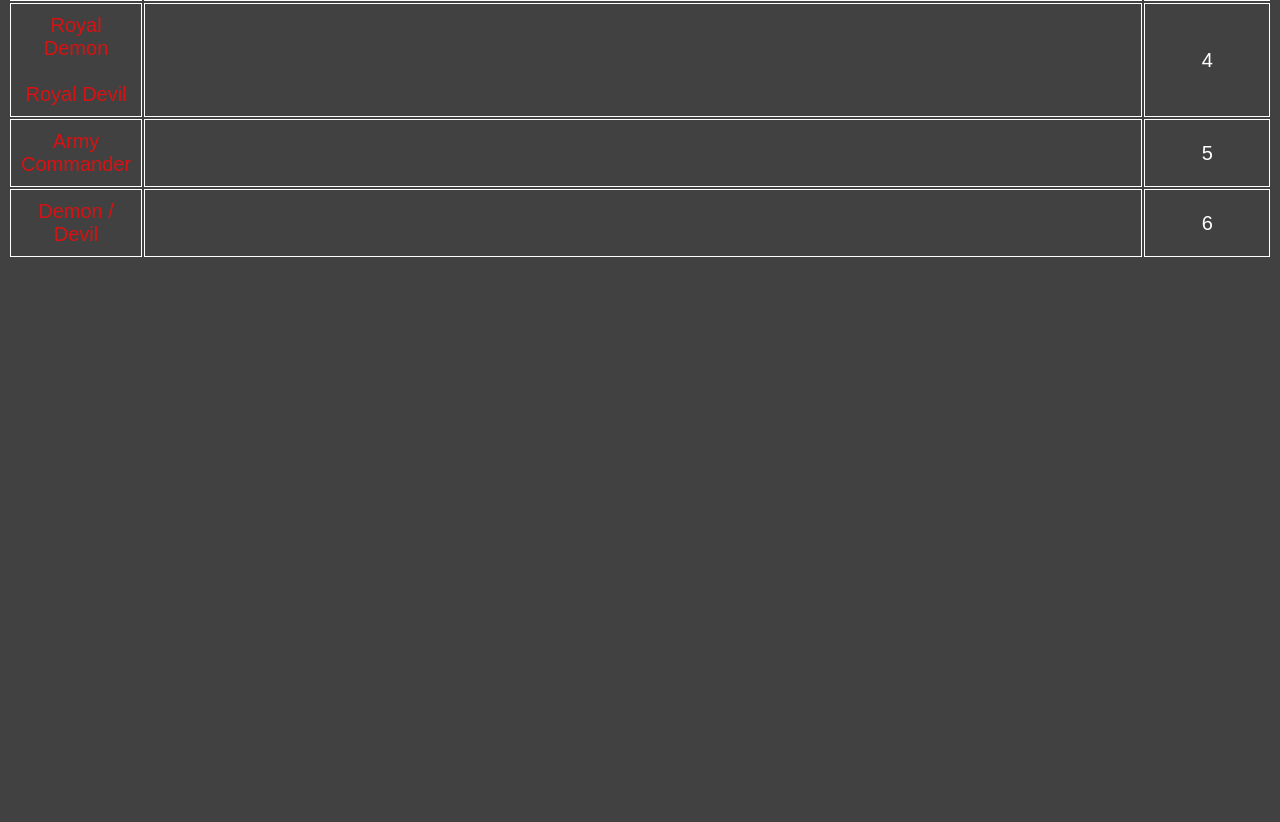
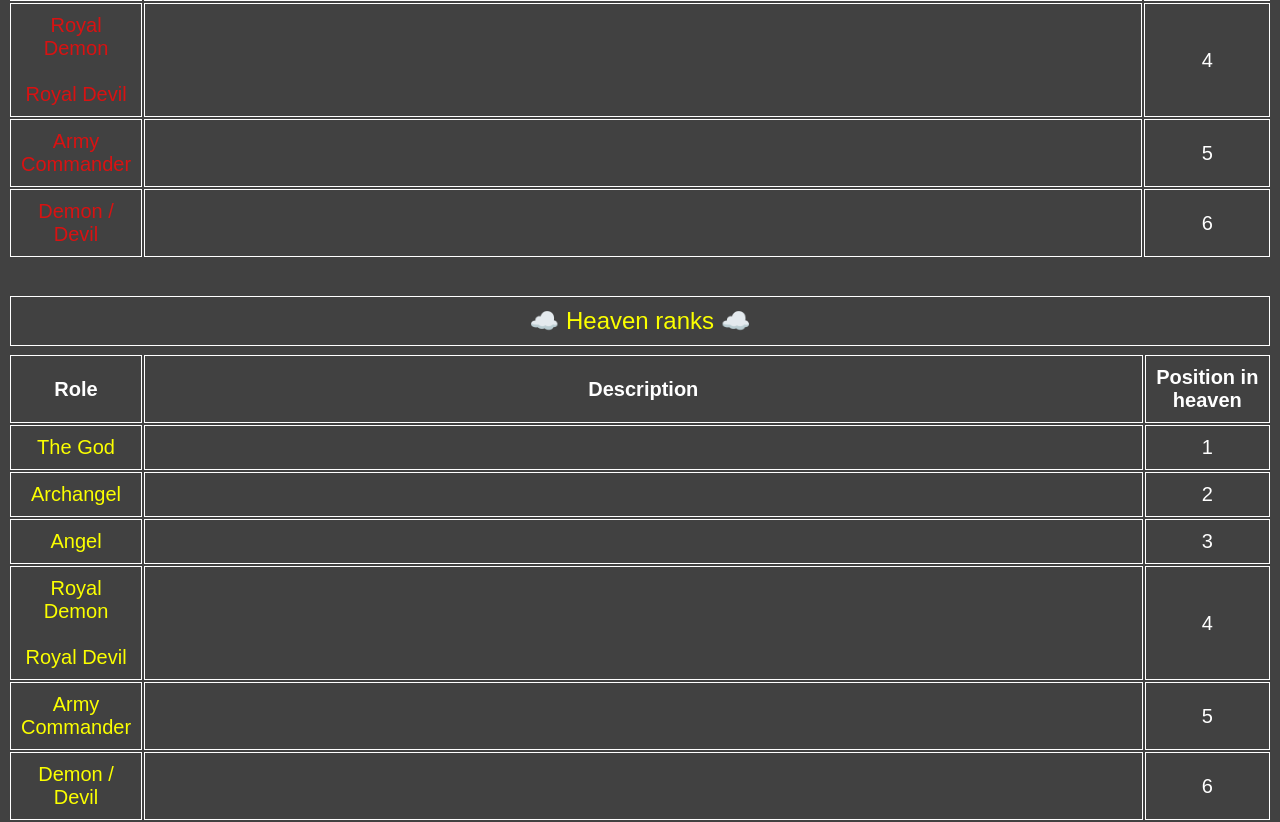
Before and after one commit to DarkWolf3220/wldrp-wiki, a plain HTML site: page ranks.html in a window 1280 px wide. Shown: the part 1342-2164 px from the top of the page. Before the commit the page ends 1601 px from the top, so only its background shows below. Drawn offline with Linux system fonts and the light colour scheme.

Commit message:
added heaven ranks

```diff
--- a/main.scss
+++ b/main.scss
@@ -135,7 +135,17 @@ td{
     color: rgb(216, 18, 18);
 }
 
-hr{
-    padding-top: 15px;
-    padding-bottom: 15px;
+.heaven-roles-table{
+    padding-top: 35px;
+    padding-bottom: 5px;
 }
+
+.heaven-ranks{
+    font-size: 24px;
+    color: rgb(251, 255, 0);
+}
+
+.heaven-roles{
+    font-size: 20px;
+    color: rgb(251, 255, 0);
+}
--- a/ranks.html
+++ b/ranks.html
@@ -119,6 +119,56 @@
                 <td class="roles-number">6</td>
             </tr>
         </table>
+
+        <table class="heaven-roles-table">
+            <tr class="blocks">
+                <td class="heaven-ranks">☁️ Heaven ranks ☁️</td>
+            </tr>
+        </table>
+
+        <table class="roles-table">
+            <tr class="head">
+                <td class="role">Role</td>
+                <td class="description">Description</td>
+                <td class="position">Position in heaven</td>
+            </tr>
+
+            <tr class="blocks">
+                <td class="heaven-roles">The God</td>
+                <td></td>
+                <td class="roles-number">1</td>
+            </tr>
+
+            <tr class="blocks">
+                <td class="heaven-roles">Archangel</td>
+                <td></td>
+                <td class="roles-number">2</td>
+            </tr>
+
+            <tr class="blocks">
+                <td class="heaven-roles">Angel</td>
+                <td></td>
+                <td class="roles-number">3</td>
+            </tr>
+
+            <tr class="blocks">
+                <td class="heaven-roles">Royal Demon <br /><br /> Royal Devil</td>
+                <td></td>
+                <td class="roles-number">4</td>
+            </tr>
+
+            <tr class="blocks">
+                <td class="heaven-roles">Army Commander</td>
+                <td></td>
+                <td class="roles-number">5</td>
+            </tr>
+
+            <tr class="blocks">
+                <td class="heaven-roles">Demon / Devil</td>
+                <td></td>
+                <td class="roles-number">6</td>
+            </tr>
+        </table>
     </article>
 </body>
 </html>
```
Also changed, not shown: main.css, main.min.css.
